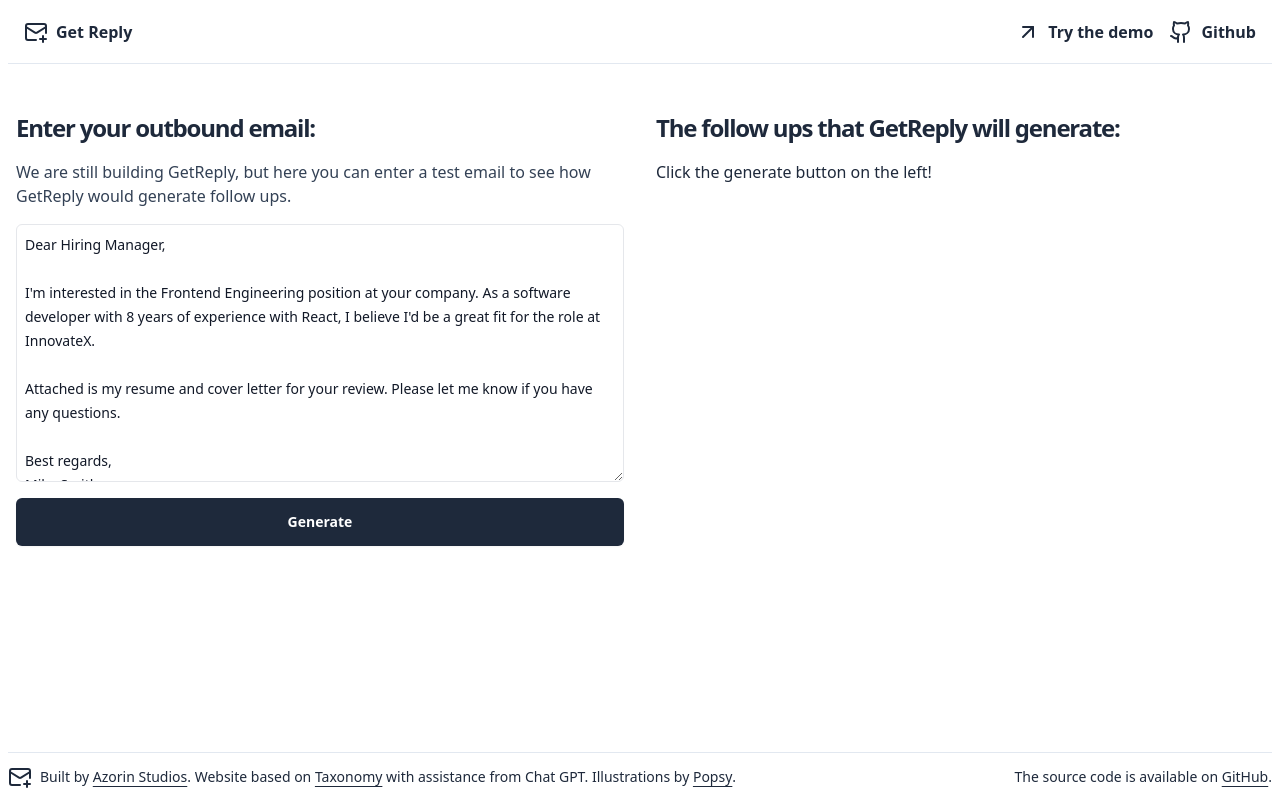
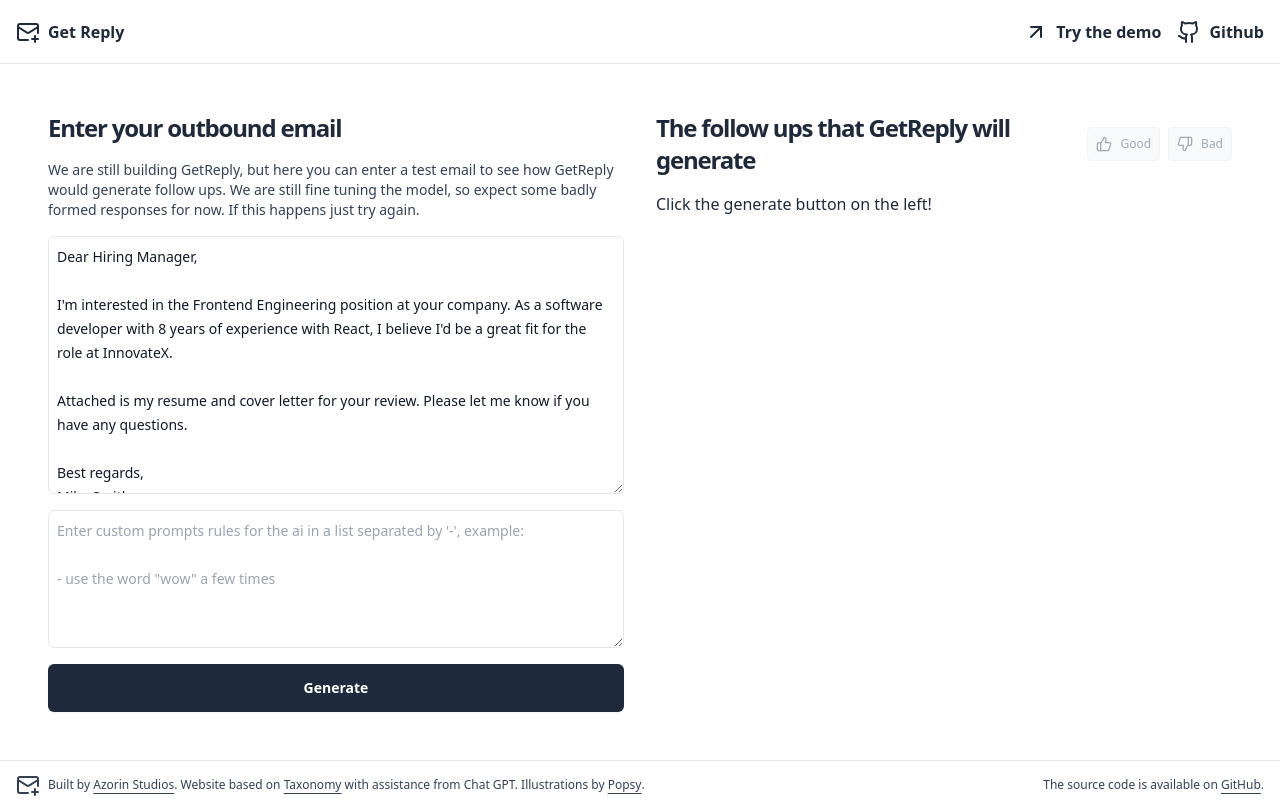
Before and after one commit to azorin-studio/get-reply, a Next.js app: page /demo in a window 1280 px wide. Built offline with nearby package versions, Linux system fonts and the light colour scheme.

Commit message:
added analytics

```diff
--- a/package.json
+++ b/package.json
@@ -27,10 +27,12 @@
     "@tailwindcss/typography": "^0.5.9",
     "@testing-library/jest-dom": "^5.16.5",
     "@testing-library/react": "^14.0.0",
+    "@types/ms": "^0.7.31",
     "autoprefixer": "^10.4.14",
     "dotenv": "^16.0.3",
     "jest": "^29.5.0",
     "jest-environment-jsdom": "^29.5.0",
+    "ms": "^2.1.3",
     "openai": "^3.2.1",
     "postcss": "^8.4.21",
     "tailwindcss": "^3.2.7"
--- a/src/components/Footer.tsx
+++ b/src/components/Footer.tsx
@@ -2,11 +2,11 @@ import { MailPlus } from 'lucide-react'
 
 export default function Footer() {
   return (
-    <footer className="w-full sticky top-0 z-40 bg-white mx-auto px-2">
-      <div className="flex flex-col items-center justify-between gap-4 border-t border-t-slate-200 md:h-12 md:flex-row md:py-0">
+    <footer className="w-full sticky top-0 z-40 bg-white mx-autos text-slate-700 text-xs">
+      <div className="flex flex-col items-center justify-between p-4 gap-4 border-t border-t-slate-200 md:h-12 md:flex-row ">
         <div className="flex flex-col items-center gap-4 px-8 md:flex-row md:gap-2 md:px-0">
           <MailPlus />
-          <p className="text-center text-sm leading-loose md:text-left">
+          <p className="text-center leading-loose md:text-left">
             Built by{" "}
             <a
               href={'https://azorin.studio'}
@@ -37,7 +37,7 @@ export default function Footer() {
             </a>.
           </p>
         </div>
-        <p className="text-center text-sm md:text-left">
+        <p className="text-center md:text-left">
           The source code is available on{" "}
           <a
             href={'https://github.com/azorin-studio/get-reply'}
--- a/src/components/Header.tsx
+++ b/src/components/Header.tsx
@@ -3,8 +3,8 @@ import { MailPlus, Github, ArrowUpRight } from 'lucide-react'
 
 export default function Header() {
   return (
-    <header className="w-full sticky top-0 z-40 bg-white mx-auto px-2">
-      <div className="flex h-16 items-center justify-between border-b border-b-slate-200 py-4 px-4">
+    <header className="w-full sticky top-0 z-40 bg-white mx-auto">
+      <div className="flex h-16 items-center justify-between border-b border-b-slate-200 p-4">
         <div className="flex gap-6 md:gap-10">
           <Link href="/" className="items-center space-x-2 flex">
             <MailPlus />
--- /dev/null
+++ b/src/components/RatingButtons.tsx
@@ -0,0 +1,68 @@
+import { ThumbsDown, ThumbsUp } from "lucide-react"
+import { useState } from "react"
+
+function classNames(...classes: string[]) {
+  return classes.filter(Boolean).join(' ')
+}
+
+
+const RatingButtons = (props: { disabled: boolean, result: string[] | null }) => {
+  const { disabled = false, result } = props
+
+  const [voted, setVoted] = useState(false)
+
+  const onSubmit = async (vote: string) => {
+    if (!result) return
+    await fetch("/api/vote", {
+      method: "POST",
+      headers: {
+        "Content-Type": "application/json",
+      },
+      body: JSON.stringify({ vote, followups: result }),
+    })
+    setVoted(true)
+  }
+
+  if (voted) return (
+    <div
+      className="text-slate-600 text-xs items-center align-items"
+    >
+      Thanks!
+    </div>
+  )
+
+  return (
+    <div className="flex gap-2">
+      <button
+        onClick={() => onSubmit("up")}
+        className={
+          classNames(
+            "inline-flex flex-row gap-2 border rounded p-2 disabled:opacity-50 bg-green-50 hover:bg-green-100",
+            "disabled:cursor-not-allowed disabled:bg-slate-100 disabled:hover:bg-slate-100",
+            "text-slate-600 text-xs items-center align-items"
+          )
+        }
+        disabled={disabled}
+      >
+        <ThumbsUp size={16}/>
+        Good
+      </button>
+      <button
+        onClick={() => onSubmit("down")}
+        className={
+          classNames(
+            "inline-flex flex-row gap-2 border rounded p-2 disabled:opacity-50 bg-red-50 hover:bg-red-100",
+            "disabled:cursor-not-allowed disabled:bg-slate-100 disabled:hover:bg-slate-100",
+            "text-slate-600 text-xs items-center align-items"
+          )
+        }
+        disabled={disabled}
+      >
+        <ThumbsDown size={16} />
+        Bad
+      </button>
+    </div>
+  )
+}
+
+export default RatingButtons
--- a/src/lib/make-prompt.ts
+++ b/src/lib/make-prompt.ts
@@ -1,6 +1,6 @@
 
 
-function makePrompt(payload: string) {
+function makePrompt(payload: string, userPrompt: string) {
   return `
 - Take the input email below
 - Write a follow up that would be sent three days after the original email if there is no response.
@@ -10,6 +10,7 @@ function makePrompt(payload: string) {
 - The follow ups should be short.
 - Add two newlines after the greeting.
 - Add two newlines before the closing.
+${userPrompt}
 - The follow ups should not be identical.
 - The second follow up should mention its the last time you will follow up.
 - Do not include any explanations
--- a/src/pages/demo.tsx
+++ b/src/pages/demo.tsx
@@ -1,9 +1,11 @@
-import { Loader } from "lucide-react"
+import { Loader, ThumbsDown, ThumbsUp } from "lucide-react"
 import Head from "next/head"
 import { useEffect, useState } from "react"
 import Footer from "~/components/Footer"
 import Header from "~/components/Header"
 import EXAMPLES from '~/data/examples'
+import ms from "ms"
+import RatingButtons from "~/components/RatingButtons"
 
 function classNames(...classes: string[]) {
   return classes.filter(Boolean).join(' ')
@@ -18,29 +20,39 @@ Attached is my resume and cover letter for your review. Please let me know if yo
 Best regards,
 Mike Smith`
 
+const DEFAULT_RESULT = null
+// const DEFAULT_RESULT = ['a', 'b']
+
 export default function Home() {
   const [busy, setBusy] = useState<boolean>(false)
-  const [result, setResult] = useState<null | string[]>(null)
+  const [result, setResult] = useState<null | string[]>(DEFAULT_RESULT)
+  const [timer, setTimer] = useState<null | string>(null)
   const [error, setError] = useState<null | string>(null)
   const [content, setContent] = useState<string | null>(DEFAULT_EMAIL)
+  const [userPrompt, setUserPrompt] = useState<string>('')
 
   async function onSubmit(event: any) {
     setBusy(false)
     setError(null)
+    setTimer(null)
     event.preventDefault()
     try {
       setBusy(true)
+      const t1 = new Date()
       const response = await fetch("/api/generate", {
         method: "POST",
         headers: {
           "Content-Type": "application/json",
         },
-        body: JSON.stringify({ payload: content }),
+        body: JSON.stringify({ payload: content, userPrompt }),
       })
+      const t2 = new Date()
+      setTimer(ms(t2.getTime()-t1.getTime()))
 
-      const { data } = await response.json()
+      const { data, error } = await response.json()
+      console.log(response)
       if (response.status !== 200) {
-        throw data.error || new Error(`Request failed with status ${response.status}`)
+        throw error || new Error(`Request failed with status ${response.status}`)
       }
 
       setResult(data)
@@ -65,14 +77,14 @@ export default function Home() {
         <div className="flex min-h-screen flex-col">
           <Header />
           <main className="container flex-1 p-4">
-            <div className="flex flex-row gap-8">
-              <form
-                className="basis-1/2 mt-8 flex flex-row lg:flex-col gap-4 "
+            <div className="flex flex-col lg:flex-row gap-8 p-8">
+              <form className="basis-1/2 flex flex-col gap-4"
                 onSubmit={onSubmit}
               >
-                <h1 className="text-2xl font-bold leading-[1.1] tracking-tighter sm:text-2xl md:text-2xl">Enter your outbound email:</h1>
-                <p className="text-slate-700">
+                <h1 className="text-2xl font-bold leading-[1.1] tracking-tighter sm:text-2xl md:text-2xl">Enter your outbound email</h1>
+                <p className="text-slate-700 text-sm">
                   We are still building GetReply, but here you can enter a test email to see how GetReply would generate follow ups.
+                  We are still fine tuning the model, so expect some badly formed responses for now. If this happens just try again.
                 </p>
                 <textarea
                   name="email"
@@ -82,31 +94,50 @@ export default function Home() {
                   value={content || ""}
                   onChange={(e) => setContent(e.target.value)}
                 />
+                <textarea
+                  name="userPrompt"
+                  rows={5}
+                  placeholder={`Enter custom prompts rules for the ai in a list separated by '-', example:\n\n- use the word "wow" a few times`}
+                  className="p-2 w-full prose prose-sm max-w-full min-h-fit whitespace-pre-wrap block border rounded-md bg-transparent text-gray-900 placeholder:text-gray-400 focus:ring-0 sm:text-sm sm:leading-6"
+                  value={userPrompt || ""}
+                  onChange={(e) => setUserPrompt(e.target.value)}
+                />
                 <button
                   type="submit"
                   value="Generate"
                   className="inline-flex gap-2 items-center h-12 justify-center align-items rounded-md bg-slate-800 py-2 px-2 text-sm font-semibold text-white shadow-sm hover:bg-slate-900 focus-visible:outline focus-visible:outline-2 focus-visible:outline-offset-2 focus-visible:outline-indigo-600"
                 >
-                  {busy && <Loader className="animate-spin" />}
+                  {/* {busy && <Loader className="animate-spin" />} */}
                   {busy ? 'Generating' : 'Generate'}
                 </button>
               </form>
-              <div className="basis-1/2 mt-8 flex flex-col gap-4">
-                <h1 className="text-2xl font-bold leading-[1.1] tracking-tighter sm:text-2xl md:text-2xl">The follow ups that GetReply will generate:</h1>
+              <div className="basis-1/2 flex flex-col gap-4">
+                <div className="flex flex-row justify-between items-center">
+                  <h1 className="text-2xl font-bold leading-[1.1] tracking-tighter sm:text-2xl md:text-2xl">The follow ups that GetReply will generate</h1>
+                  <RatingButtons
+                    disabled={!(!busy && !error && result?.length)}
+                    result={result}
+                  />
+                </div>
                 {!busy && !error && result?.length && (
                   <div className="flex flex-col gap-4">
                     <div className="flex flex-col gap-4">
-                      <p className="text-slate-700">
+                      <p className="text-slate-700 text-sm">
                         GetReply will generate a draft in your email account after 3 days, it will mark the thread as unread to bring it to your attention,
                         you can then edit and send as you please. This is the first draft it will make:
                       </p>
-                      <div className="border bg-slate-100 rounded p-2 prose-sm whitespace-pre-wrap">
+                      <div className="border bg-slate-100 rounded prose-sm whitespace-pre-wrap">
+                        <div className="border-b p-1 text-xs px-2 text-slate-500 align-items justify-end">
+                          Generation took {timer}
+                        </div>
+                        <div className="p-2">
                         {result[0]}
+                        </div>
                       </div>
                     </div>
 
                     <div className="flex flex-col gap-4">
-                      <p className="text-slate-700">
+                      <p className="text-slate-700 text-sm">
                         GetReply will repeat the process if there is not a response after another 3 days, generating a second draft email:
                       </p>
                       <div className="border bg-slate-100 rounded p-2 prose-sm whitespace-pre-wrap">
@@ -120,7 +151,14 @@ export default function Home() {
                   <div>Click the generate button on the left!</div>
                 )}
                 <div className="text-red-600">{!busy && error}</div>
-                <div>{busy && 'Generating follow ups. This can take up to 10 seconds.'}</div>
+                <div>
+                  {busy && (
+                    <div className="inline-flex flex-row gap-2">
+                      <Loader className="animate-spin" />
+                      Generating follow ups. This can take up to 10 seconds.
+                    </div>
+                  )}
+                </div>
               </div>
             </div>
           </main>
```
Also changed, not shown: src/lib/generate.ts (+4 -4 lines), src/pages/api/generate.ts (+23 -2 lines), src/pages/api/vote.ts (added, +28 -0 lines), 1 other file (tests, documents, lock files or other folders).
